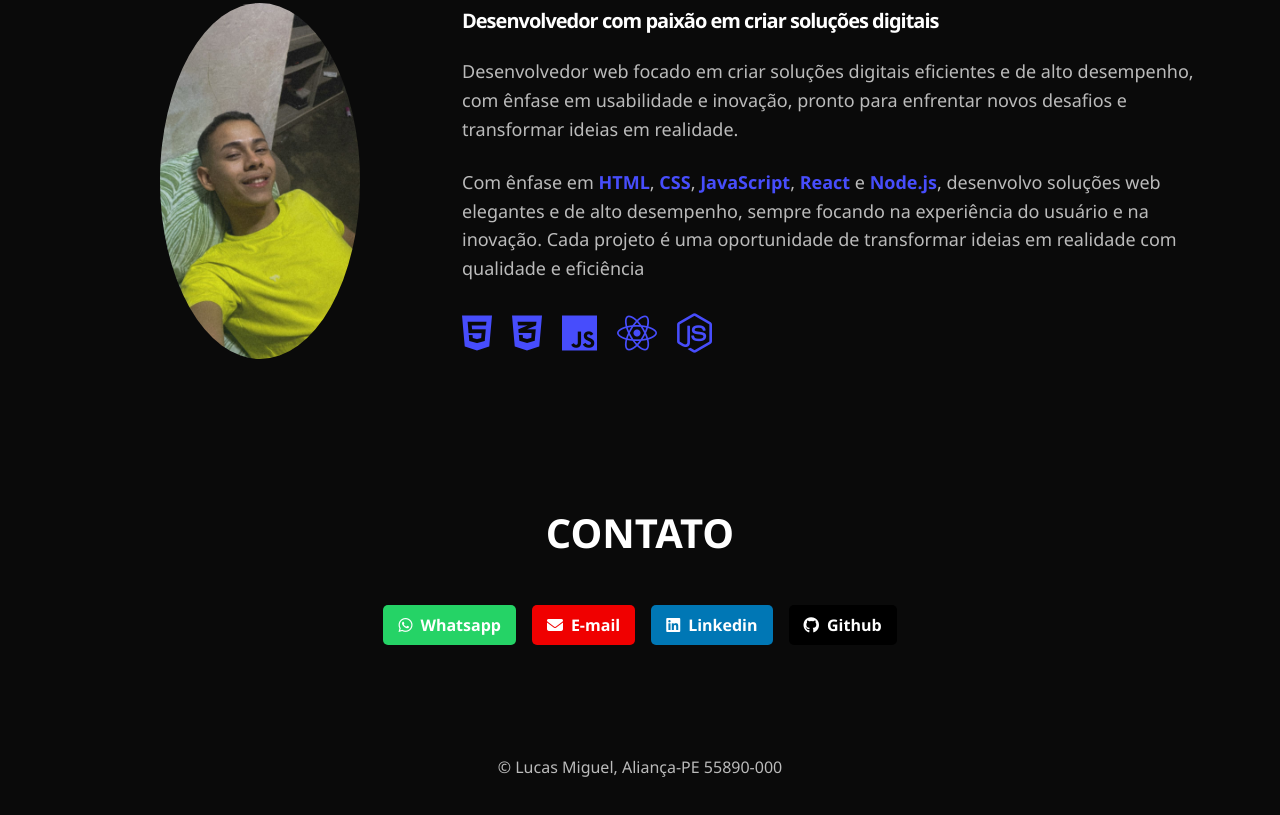
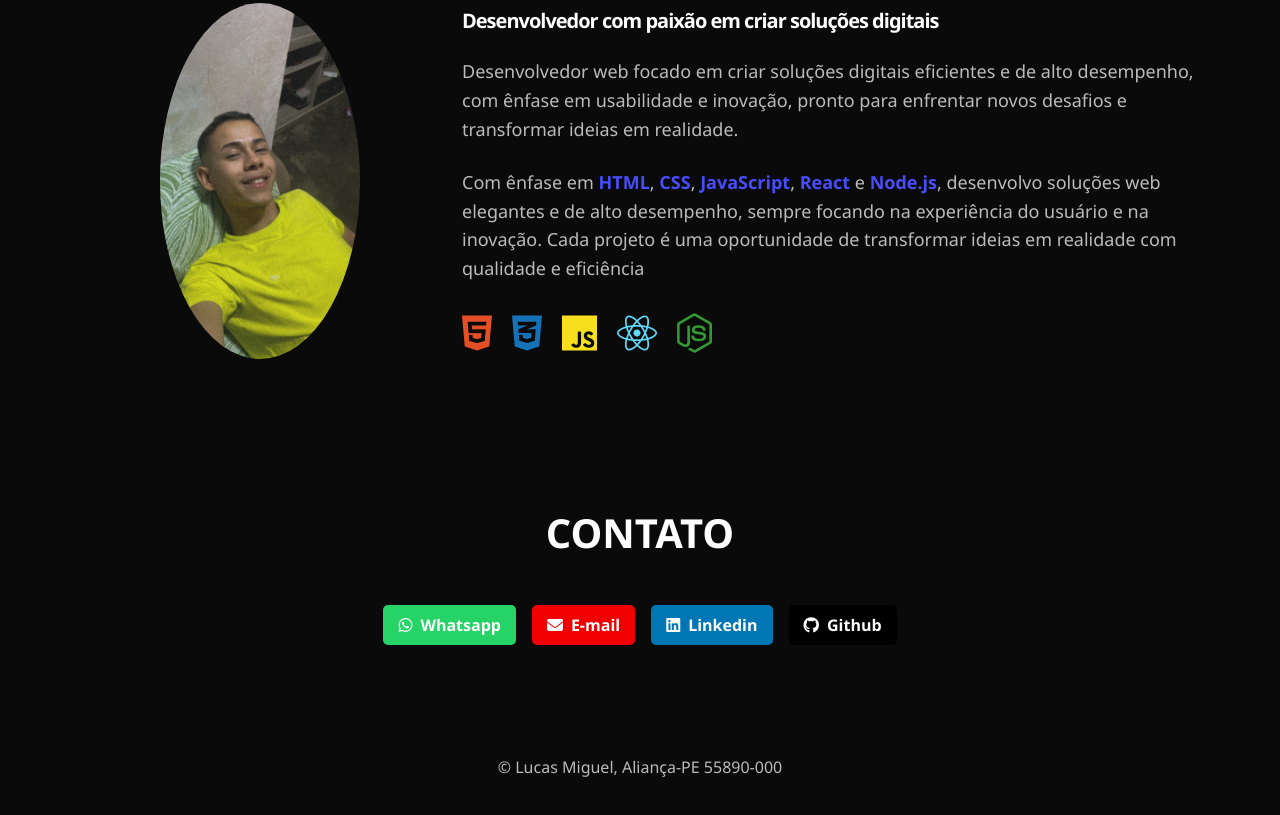
Before and after one commit to Luquinh4449c/Portf-lio-Lucas-Miguel, a plain HTML site: page index.html in a window 1280 px wide. Shown: the part 1621-2436 px from the top of the page. Drawn offline with nearby package versions, Linux system fonts and the light colour scheme.

Commit message:
Atualizado CSS com cores para ícones de tecnologias

```diff
--- a/style.css
+++ b/style.css
@@ -179,8 +179,6 @@ header {
     letter-spacing: -2px;
 }
 
-
-
 .sobre-mim {
     align-items: center;
 }
@@ -199,8 +197,6 @@ header {
     color: #fff;
 }
 
-
-
 .descricao p, .descricao span {
     color: #bbb;
     font-size: 18px;
@@ -214,7 +210,6 @@ header {
     font-weight: bold;
 }
 
-
 .logo {
     display: flex;
     gap: 20px;
@@ -223,12 +218,32 @@ header {
 
 .logo i {
     font-size: 40px;
-    color: #474dfc;
     transition: transform 0.3s ease;
 }
 
 .logo i:hover {
     transform: translateY(-10px);
+}
+
+/* Cores oficiais para cada tecnologia */
+.logo .fa-html5 {
+    color: #E34F26; /* Laranja do HTML5 */
+}
+
+.logo .fa-css3-alt {
+    color: #1572B6; /* Azul do CSS3 */
+}
+
+.logo .fa-js {
+    color: #F7DF1E; /* Amarelo do JavaScript */
+}
+
+.logo .fa-react {
+    color: #61DAFB; /* Azul claro do React */
+}
+
+.logo .fa-node-js {
+    color: #339933; /* Verde do Node.js */
 }
 
 /* Seção de contato */
```
